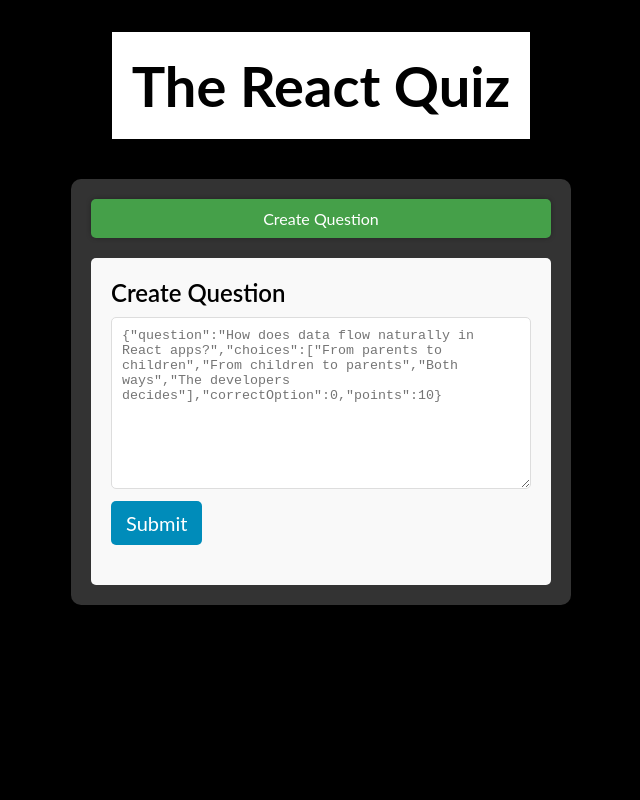
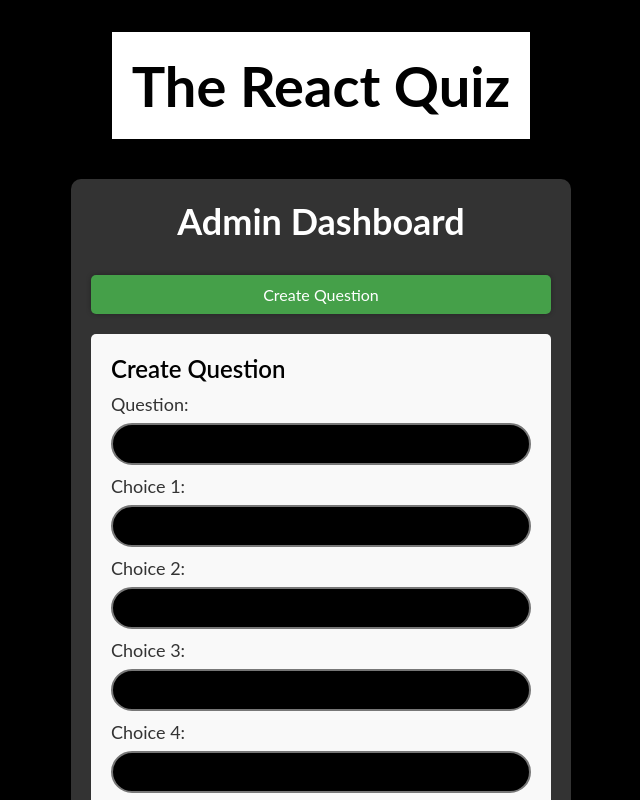
Before and after one commit to jojipanackal/reactquiz, a React (Create React App) app: page /reactquiz/admin in a window 1280 px wide. Both pictures are taken after a click on the button "Create Question". Shown: the top 800 px of the page, without its empty margins (319-959 px from the left). Built offline with nearby package versions, Linux system fonts and the light colour scheme; no server answers.

Commit message:
create question is form now

```diff
--- a/src/components/AdminPage.js
+++ b/src/components/AdminPage.js
@@ -5,32 +5,50 @@
   const { addQuestion } = useQuiz();
 
   const [activeSection, setActiveSection] = useState(null);
-  const [questionInput, setQuestionInput] = useState("");
-  const placeholder_json = {
-    question: "How does data flow naturally in React apps?",
-    choices: [
-      "From parents to children",
-      "From children to parents",
-      "Both ways",
-      "The developers decides",
-    ],
+  const [questionData, setQuestionData] = useState({
+    question: "",
+    choices: ["", "", "", ""],
     correctOption: 0,
     points: 10,
+  });
+
+  const handleInputChange = (e) => {
+    const { name, value } = e.target;
+    setQuestionData((prevData) => ({
+      ...prevData,
+      [name]: value,
+    }));
   };
 
-  const handleCreateQuestion = () => {
+  const handleChoiceChange = (index, value) => {
+    setQuestionData((prevData) => ({
+      ...prevData,
+      choices: prevData.choices.map((choice, i) =>
+        i === index ? value : choice
+      ),
+    }));
+  };
+
+  const handleCreateQuestion = (e) => {
+    e.preventDefault();
     try {
-      const parsedData = JSON.parse(questionInput);
-      addQuestion(parsedData);
-      alert("question created successfully");
+      addQuestion(questionData);
+      alert("Question created successfully");
       setActiveSection(null);
+      setQuestionData({
+        question: "",
+        choices: ["", "", "", ""],
+        correctOption: 0,
+        points: 10,
+      });
     } catch (error) {
-      console.log("Invalid JSON Format" + error.message);
+      console.log("Error creating question: " + error.message);
     }
   };
 
   return (
     <main className="admin-page">
+      <h2 className="admin-title">Admin Dashboard</h2>
       <div className="admin-buttons">
         <button
           className={`btn btn-admin ${
@@ -46,16 +64,63 @@
         {activeSection === "createQuestion" && (
           <div className="section">
             <h3>Create Question</h3>
-            <textarea
-              className="question-input"
-              value={questionInput}
-              onChange={(e) => setQuestionInput(e.target.value)}
-              placeholder={JSON.stringify(placeholder_json)}
-              rows="10"
-            />
-            <button className="btn btn-submit" onClick={handleCreateQuestion}>
-              Submit
-            </button>
+            <form onSubmit={handleCreateQuestion}>
+              <div className="form-group">
+                <label htmlFor="question">Question:</label>
+                <input
+                  type="text"
+                  id="question"
+                  name="question"
+                  value={questionData.question}
+                  onChange={handleInputChange}
+                  required
+                  className="question-input"
+                />
+              </div>
+              {questionData.choices.map((choice, index) => (
+                <div key={index} className="form-group">
+                  <label htmlFor={`choice${index}`}>Choice {index + 1}:</label>
+                  <input
+                    type="text"
+                    id={`choice${index}`}
+                    value={choice}
+                    onChange={(e) => handleChoiceChange(index, e.target.value)}
+                    required
+                    className="question-input"
+                  />
+                </div>
+              ))}
+              <div className="form-group">
+                <label htmlFor="correctOption">Correct Option (0-3):</label>
+                <input
+                  type="number"
+                  id="correctOption"
+                  name="correctOption"
+                  min="0"
+                  max="3"
+                  value={questionData.correctOption}
+                  onChange={handleInputChange}
+                  required
+                  className="question-input"
+                />
+              </div>
+              <div className="form-group">
+                <label htmlFor="points">Points:</label>
+                <input
+                  type="number"
+                  id="points"
+                  name="points"
+                  min="1"
+                  value={questionData.points}
+                  onChange={handleInputChange}
+                  required
+                  className="question-input"
+                />
+              </div>
+              <button type="submit" className="btn btn-submit">
+                Submit
+              </button>
+            </form>
           </div>
         )}
       </div>
--- a/src/index.css
+++ b/src/index.css
@@ -219,7 +219,7 @@
 
 .form-group label {
   font-size: 1.8rem;
-  color: var(--color-light);
+  color: var(--color-dark);
 }
 
 .form-group input {
```
Also changed, not shown: 7 other files (tests, documents, lock files or other folders).
